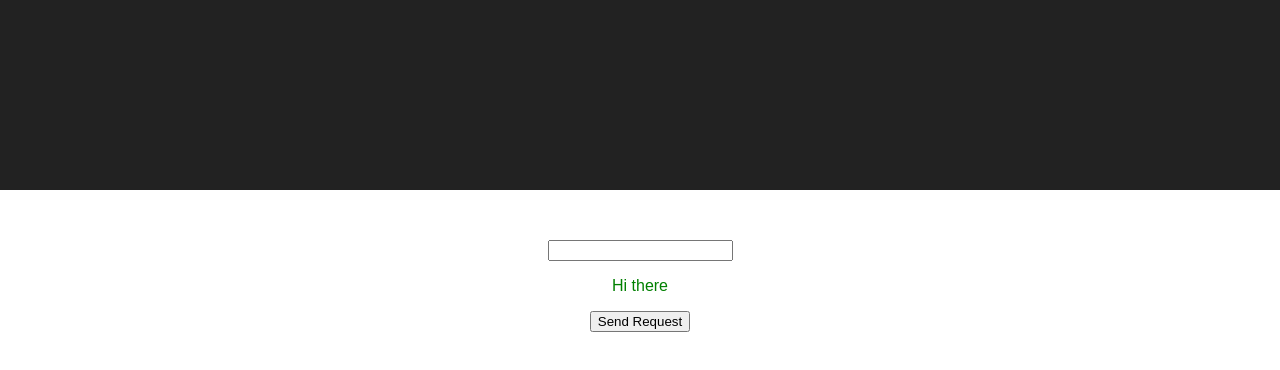
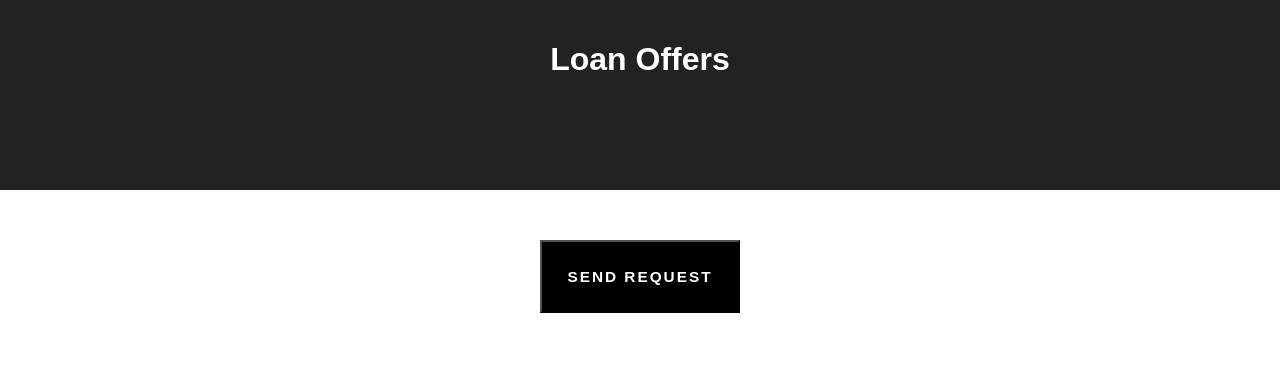
Before and after one commit to nockgish/gstest, a React (Create React App) app: page / in a window 1280 px wide. Shown: the top 370 px of the page. Built offline with nearby package versions, Linux system fonts and the light colour scheme.

Commit message:
the other commit

```diff
--- a/public/index.html
+++ b/public/index.html
@@ -19,7 +19,7 @@
       work correctly both with client-side routing and a non-root public URL.
       Learn how to configure a non-root public URL by running `npm run build`.
     -->
-    <title>React App</title>
+    <title>Test App</title>
   </head>
   <body>
     <noscript>
--- a/src/App.js
+++ b/src/App.js
@@ -47,14 +47,14 @@ class App extends React.Component {
     return (
       <div className="App">
         <header className="App-header">
+          <h1>Loan Offers</h1>
         </header>
         {/* <p className="App-intro">
           To get started, edit <code>src/App.js</code> and save to reload.
         </p> */}
-        <input type="text" className="nameInput" onChange={this.inputChange} />
-        <HelloYou name={this.state.name}/>
-
-        <input type="submit" value="Send Request" onClick={this.submitLoanPost} />
+        {/* <input type="text" className="nameInput" onChange={this.inputChange} />
+        <HelloYou name={this.state.name}/> */}
+        <input className="submitLoanReq" type="submit" value="Send Request" onClick={this.submitLoanPost} />
       </div>
     );
   }
--- a/src/components/HelloYou.js
+++ b/src/components/HelloYou.js
@@ -9,7 +9,7 @@ class HelloYou extends React.Component {
 render() {
     return(
         <div>
-          <p className="hiName">Hi there <span>{this.props.name}</span></p>
+          <p className="hiName">Oh Hi There, its you:  <span>{this.props.name}</span></p>
         </div>
     )
 }
--- a/src/index.css
+++ b/src/index.css
@@ -11,3 +11,23 @@ body {
 .nameInput {
   margin-top: 50px;
 }
+
+.submitLoanReq {
+  font-weight: bold;
+  font-size: 1.2vw;
+  text-transform: uppercase;
+  letter-spacing: 2px;
+  padding: 2vw;
+  margin-top: 50px;
+  color: #fff;
+  background-color: #000;
+  transition: 0.2s ease-out;
+}
+
+.submitLoanReq:hover {
+  background-color: orangered;
+}
+
+.submitLoanReq:acitve {
+  background-color: maroon;
+}
```
